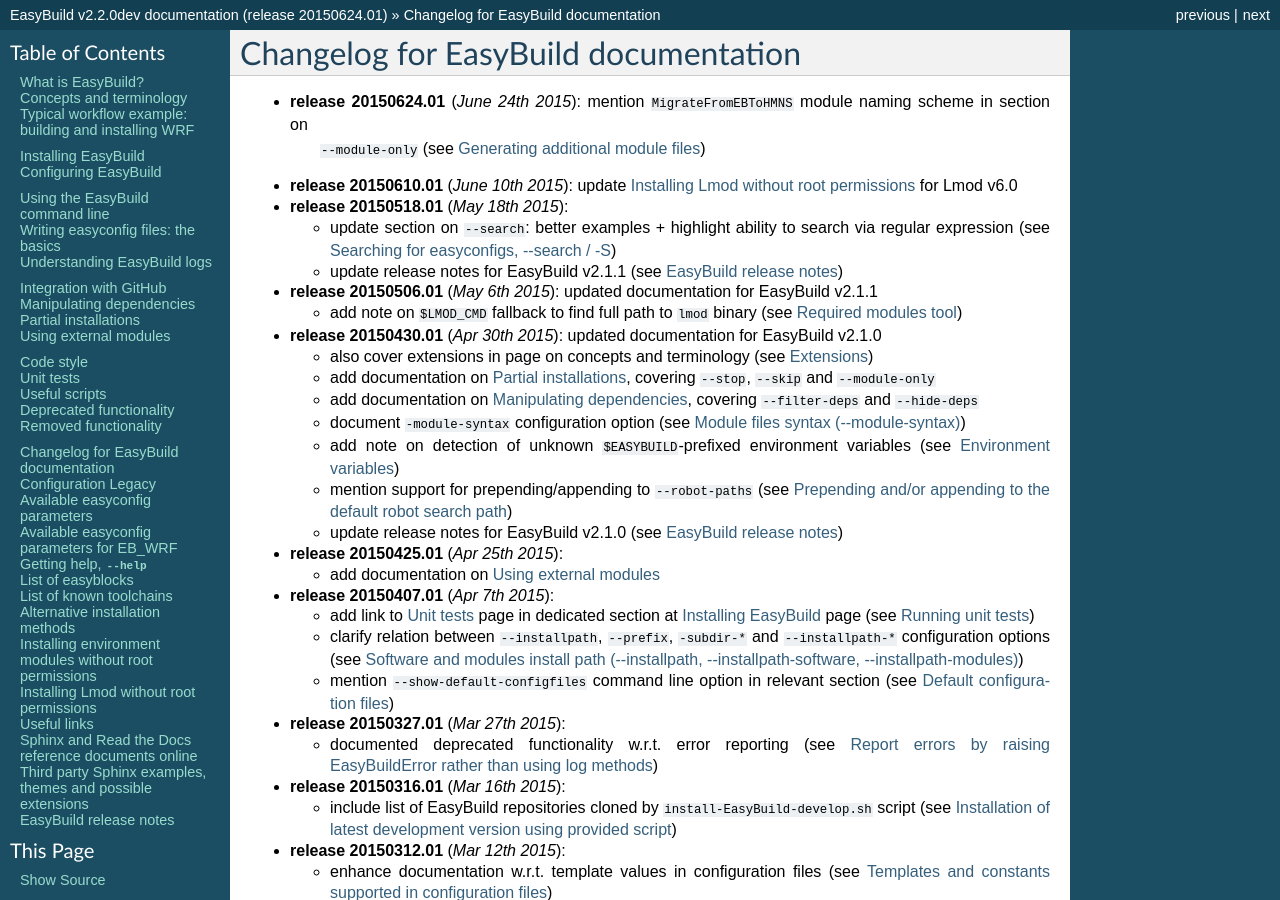
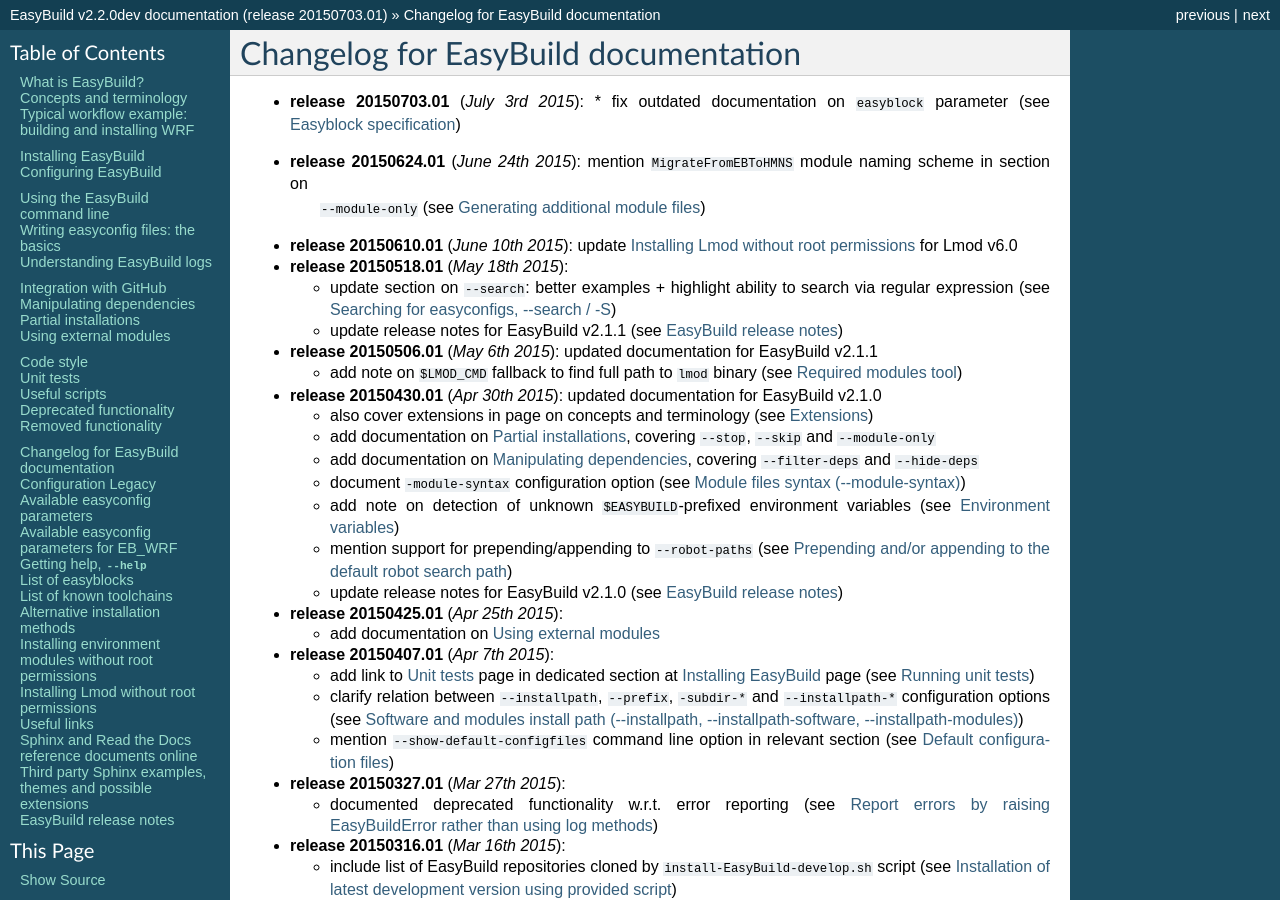
Before and after one commit to easybuilders/easybuild, a Sphinx documentation site: the page built from docs/Changelog.rst, in a window 1280 px wide and 900 px high. Built offline with Sphinx 7.4.7, drawn with Linux system fonts in a browser that asks for light colours; some of the changed text lies outside the part shown.

Commit message:
update changelog

```diff
--- a/docs/Changelog.rst
+++ b/docs/Changelog.rst
@@ -2,6 +2,9 @@
 
 Changelog for EasyBuild documentation
 -------------------------------------
+
+* **release 20150703.01** (`July 3rd 2015`):
+  * fix outdated documentation on ``easyblock`` parameter (see :ref:`writing_easyconfigs_easyblock_spec`)
 
 * **release 20150624.01** (`June 24th 2015`): mention ``MigrateFromEBToHMNS`` module naming scheme in section on
                                               ``--module-only`` (see :ref:`module_only_additional`)
--- a/docs/Writing_easyconfig_files.rst
+++ b/docs/Writing_easyconfig_files.rst
@@ -262,6 +262,8 @@
       'dirs': [],
   }
 
+.. _writing_easyconfigs_easyblock_spec:
+
 Easyblock specification
 ~~~~~~~~~~~~~~~~~~~~~~~
 
--- a/docs/conf.py
+++ b/docs/conf.py
@@ -43,7 +43,7 @@
 # The short X.Y version.
 version = '2.2.0dev'  # this is meant to reference the version of EasyBuild
 # The full version, including alpha/beta/rc tags.
-release = '20150624.01'  # this is meant to reference the version of the documentation itself
+release = '20150703.01'  # this is meant to reference the version of the documentation itself
 
 # There are two options for replacing |today|: either, you set today to some
 # non-false value, then it is used:
```
